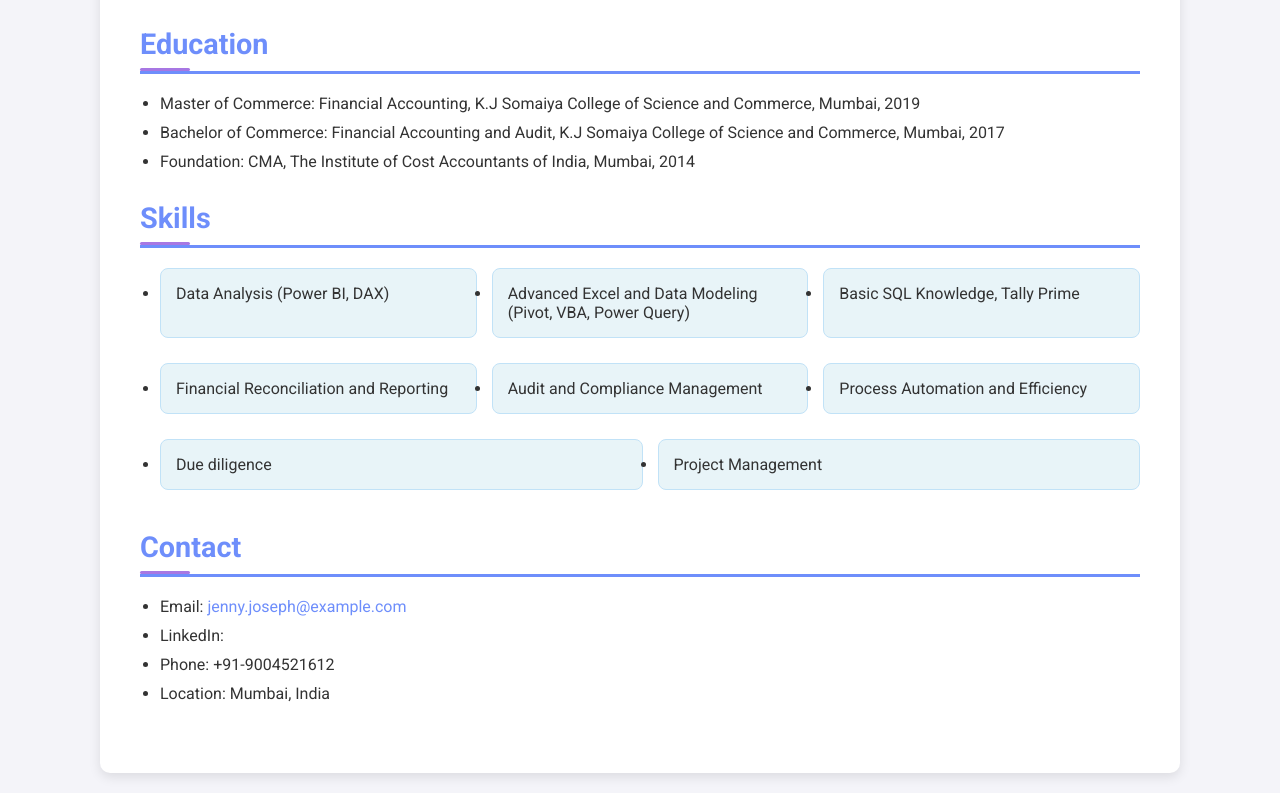
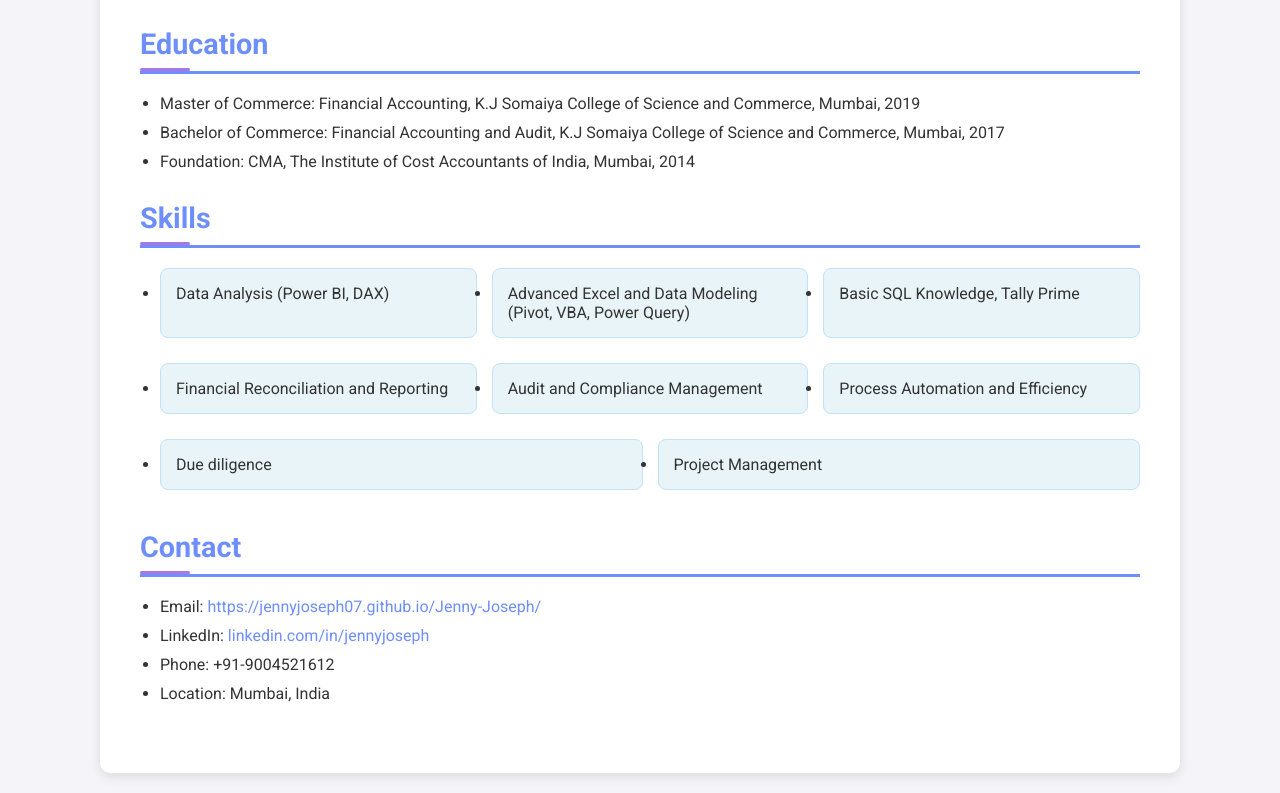
Before and after one commit to Jenny-Newtocoding/Jenny-Joseph, a plain HTML site: page index.html in a window 1280 px wide. Shown: the part 1494-2287 px from the top of the page. Drawn offline with Linux system fonts and the light colour scheme.

Commit message:
Update index.html

```diff
--- a/index.html
+++ b/index.html
@@ -225,8 +225,8 @@
         <div class="section">
             <h2>Contact</h2>
             <ul class="contact-info">
-                <li>Email: <a href="mailto:jenny.joseph@example.com">jenny.joseph@example.com</a></li>
-                <li>LinkedIn: <a href="http://linkedin.com/in/jenny-joseph" target="_blank""http://linkedin.com/in/jenny-joseph-9272a7158"></a></li>
+                <li>Email: <a href="mailto:https://jennyjoseph07.github.io/Jenny-Joseph/">https://jennyjoseph07.github.io/Jenny-Joseph/</a></li>
+                <li>LinkedIn: <a href="https://www.linkedin.com/in/jenny-joseph-9272a7158" target="_blank">linkedin.com/in/jennyjoseph</a></li>
                 <li>Phone: +91-9004521612</li>
                 <li>Location: Mumbai, India</li>
             </ul>
```
